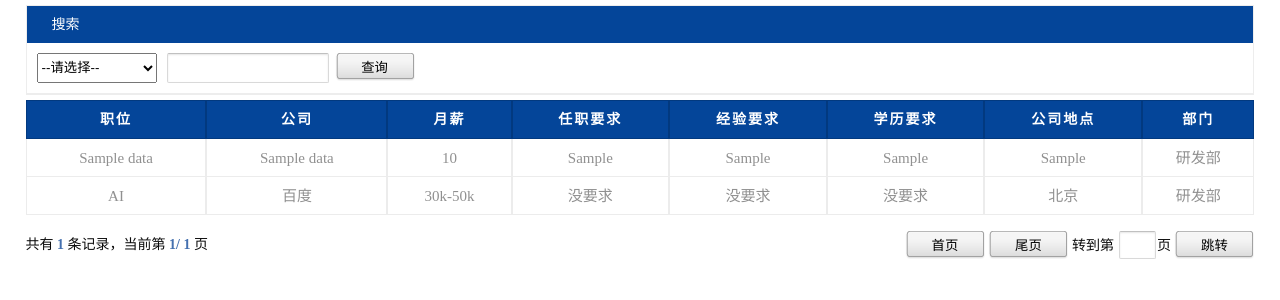
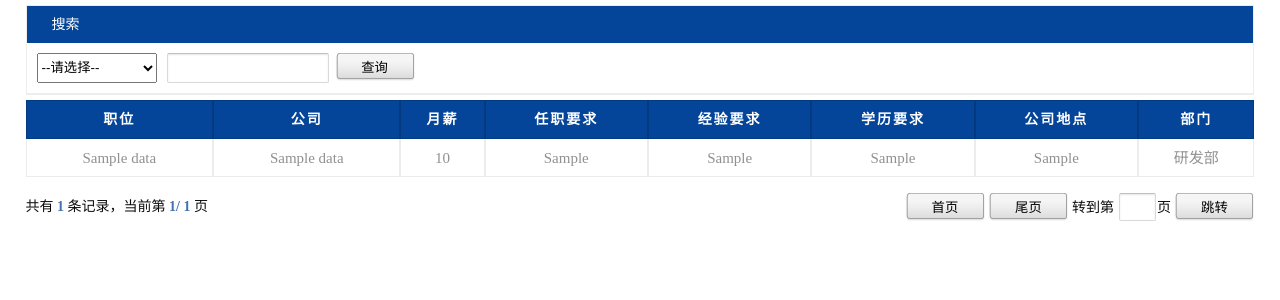
Before and after one commit to fangyongcheng/baizhi_cat_project, a Django app: template templates/menu.html in a window 1280 px wide. Shown: the top 300 px of the page. Run offline with Django 3.2, Linux system fonts and the light colour scheme; the template is opened without the code that fills it: most values are stand-ins (such as "Sample title", 1, 10 or a date in 2020); some libraries are stand-ins or nearby versions.

Commit message:
删除多余数据

```diff
--- a/templates/menu.html
+++ b/templates/menu.html
@@ -75,18 +75,6 @@
 
 							</tr>
                         {% endfor %}
-							<tr>
-
-								<td>AI</td>
-								<td>百度</td>
-								<td>30k-50k</td>
-								<td>没要求</td>
-								<td>没要求</td>
-								<td>没要求</td>
-								<td>北京</td>
-								<td>研发部</td>
-
-							</tr>
 
 					</table>
 				</div>
```
